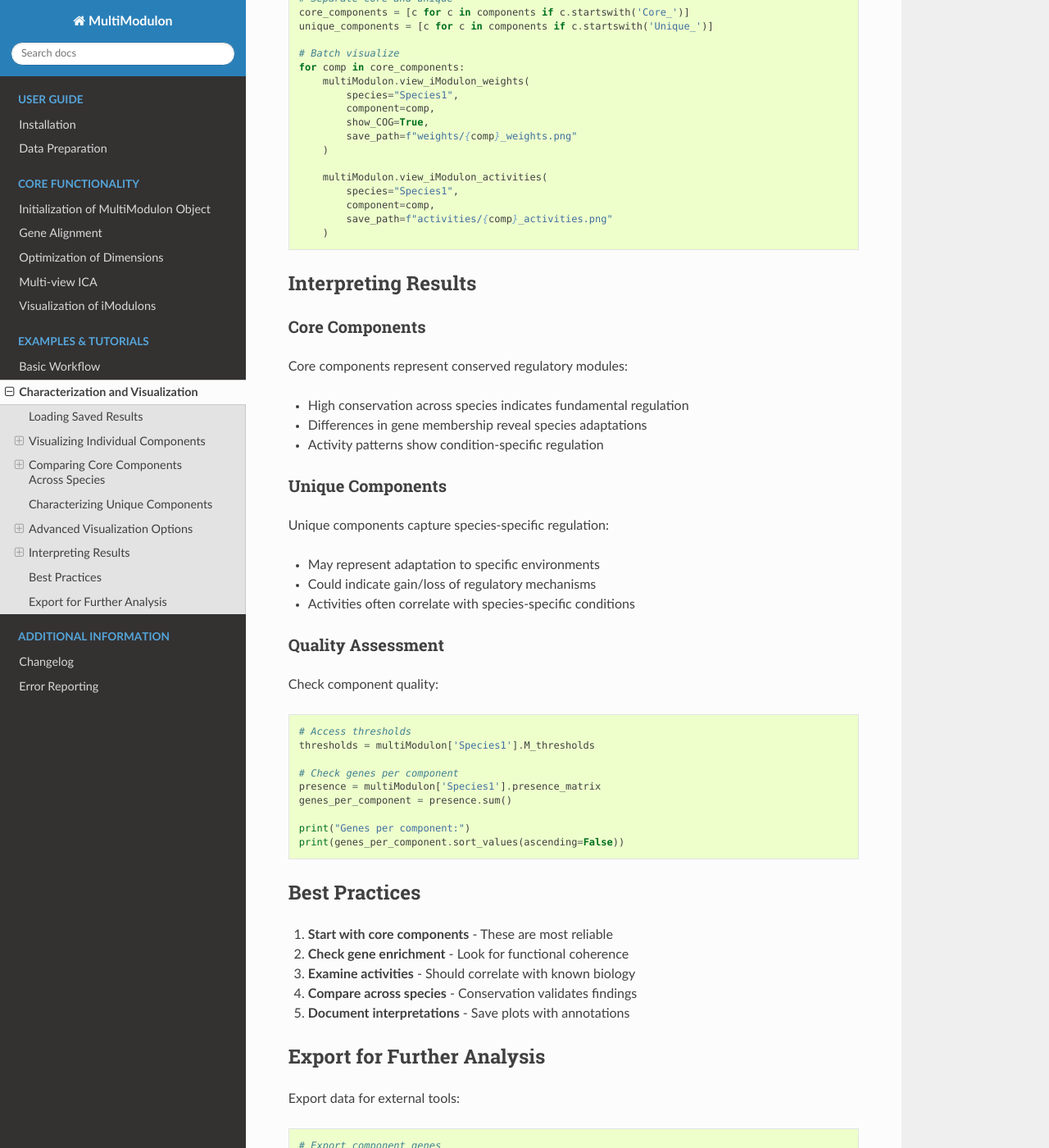
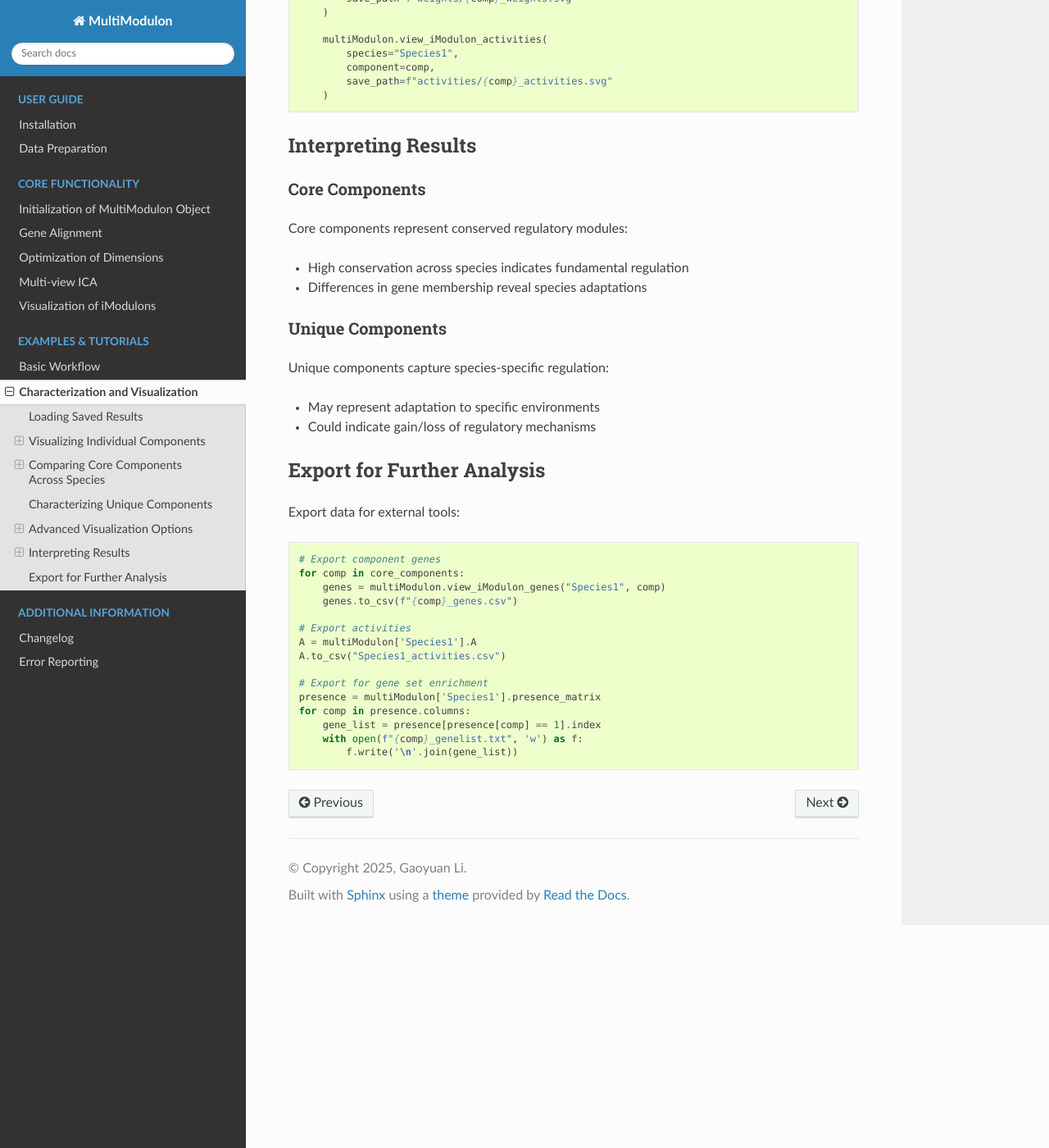
Before and after one commit to Gaoyuan-Li/multimodulon, a Sphinx documentation site: the page built from docs/examples/visualization_tutorial.rst, in a window 1280 px wide and 1400 px high, scrolled down 4217 px. Shown: the whole window at 82% size. Built offline with Sphinx 7.4.7 and the Read the Docs theme 3.1.0, drawn with Linux system fonts in a browser that asks for light colours; some of the changed text lies outside the part shown.

Commit message:
chore: Update visualization tutorial content and improve clarity
- Revised the description of the DataFrame output to indicate it returns a subset of the gene table.
- Updated plot saving formats from PNG to SVG for better quality.
- Removed outdated sections on activities and quality assessment to streamline the tutorial.
- Enhanced the overall structure for clarity and conciseness.

```diff
--- a/docs/examples/visualization_tutorial.rst
+++ b/docs/examples/visualization_tutorial.rst
@@ -63,13 +63,7 @@ Get detailed information about genes in a component:
        component="Core_1"
    )
 
-This returns a DataFrame with:
-
-* Gene identifiers
-* Gene names and products
-* COG categories
-* Gene weights
-* Presence in component (0/1)
+This returns a subset of the gene table.
 
 Activity Visualization
 ~~~~~~~~~~~~~~~~~~~~~~
@@ -103,7 +97,6 @@ Features:
 
 * Bar plot of activities
 * Project/study grouping on x-axis
-* Condition averaging (if applicable)
 * Color highlighting for specific projects
 
 Comparing Core Components Across Species
@@ -205,7 +198,7 @@ Customize plot appearance:
        component="Core_1",
        fig_size=(8, 6),
        font_path="/usr/share/fonts/truetype/arial.ttf",
-       save_path="custom_plot.pdf"
+       save_path="custom_plot.svg"
    )
 
 Batch Visualization
@@ -229,13 +222,13 @@ Visualize all components systematically:
            species="Species1",
            component=comp,
            show_COG=True,
-           save_path=f"weights/{comp}_weights.png"
+           save_path=f"weights/{comp}_weights.svg"
        )
 
        multiModulon.view_iModulon_activities(
            species="Species1",
            component=comp,
-           save_path=f"activities/{comp}_activities.png"
+           save_path=f"activities/{comp}_activities.svg"
        )
 
 Interpreting Results
@@ -248,7 +241,6 @@ Core components represent conserved regulatory modules:
 
 * High conservation across species indicates fundamental regulation
 * Differences in gene membership reveal species adaptations
-* Activity patterns show condition-specific regulation
 
 Unique Components
 ~~~~~~~~~~~~~~~~~
@@ -257,33 +249,6 @@ Unique components capture species-specific regulation:
 
 * May represent adaptation to specific environments
 * Could indicate gain/loss of regulatory mechanisms
-* Activities often correlate with species-specific conditions
-
-Quality Assessment
-~~~~~~~~~~~~~~~~~~
-
-Check component quality:
-
-.. code-block:: python
-
-   # Access thresholds
-   thresholds = multiModulon['Species1'].M_thresholds
-
-   # Check genes per component
-   presence = multiModulon['Species1'].presence_matrix
-   genes_per_component = presence.sum()
-
-   print("Genes per component:")
-   print(genes_per_component.sort_values(ascending=False))
-
-Best Practices
---------------
-
-1. **Start with core components** - These are most reliable
-2. **Check gene enrichment** - Look for functional coherence
-3. **Examine activities** - Should correlate with known biology
-4. **Compare across species** - Conservation validates findings
-5. **Document interpretations** - Save plots with annotations
 
 Export for Further Analysis
 ---------------------------
```
